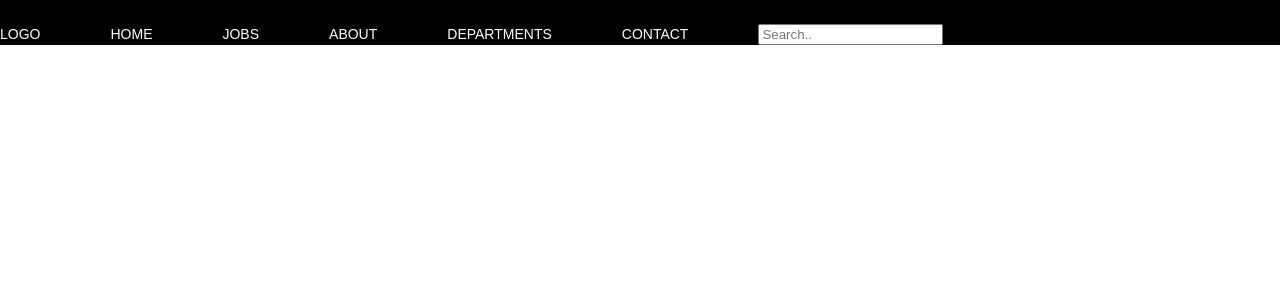
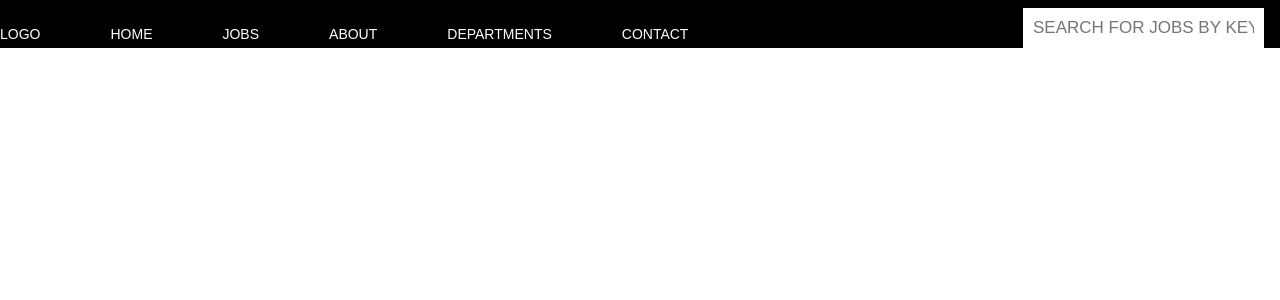
Before and after one commit to singhp1992/endouble, a React (Create React App) app: page / in a window 1280 px wide. Shown: the top 300 px of the page. Built offline with nearby package versions, Linux system fonts and the light colour scheme; the HTML template or start-up script is replaced by a standard one.

Commit message:
working on search bar css

```diff
--- a/src/components/layout/TopBar.jsx
+++ b/src/components/layout/TopBar.jsx
@@ -28,7 +28,7 @@ const TopBar = () => {
                     <li>
                         <a href="#">Contact</a>
                     </li>
-                    <input type="text" placeholder="Search.."></input>
+                    <input type="text" placeholder="SEARCH FOR JOBS BY KEYWORD"></input>
                 </ul>
             </nav>
         </div>
--- a/src/components/layout/styles.css
+++ b/src/components/layout/styles.css
@@ -7,9 +7,9 @@
     font-weight: 500;
 }
 
-.topnav input[type=text] {
+.top-nav input[type=text] {
     float: right;
-    padding: 6px;
+    padding: 10px;
     border: none;
     margin-top: 8px;
     margin-right: 16px;
```
